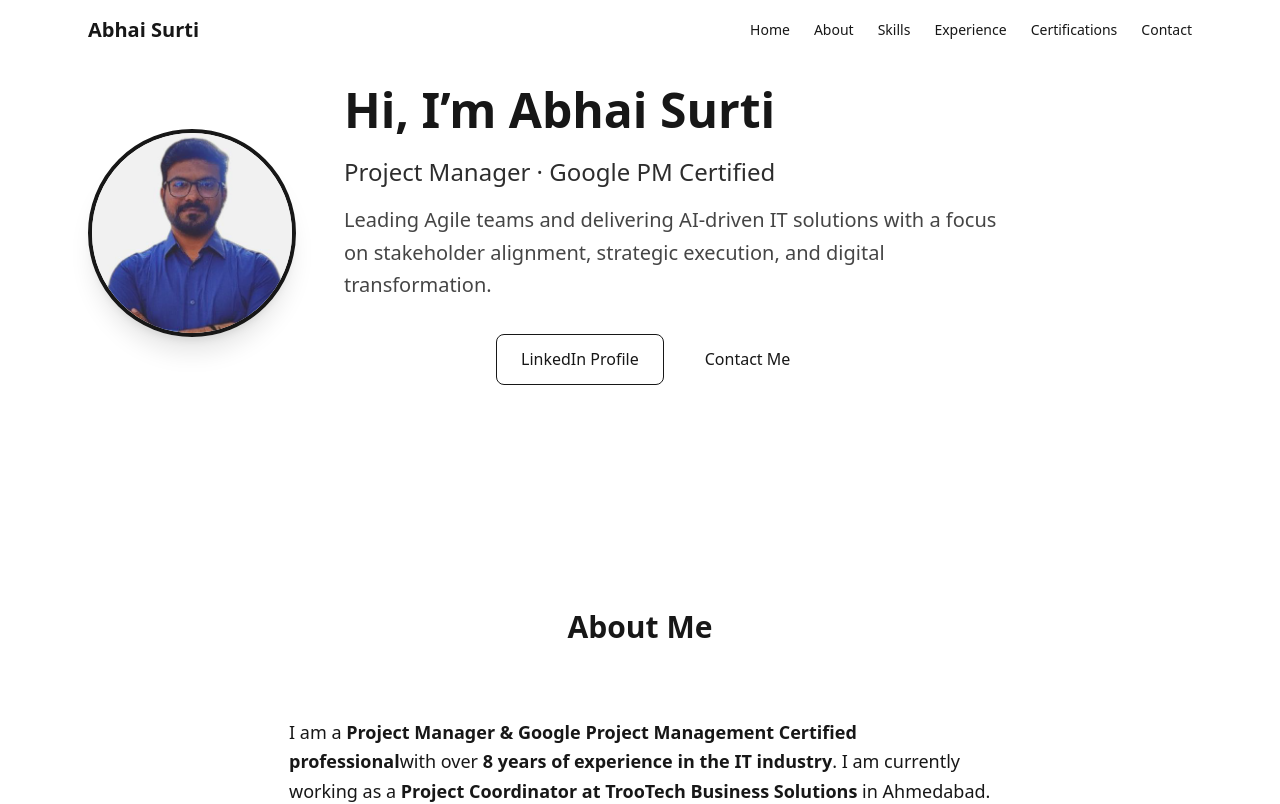
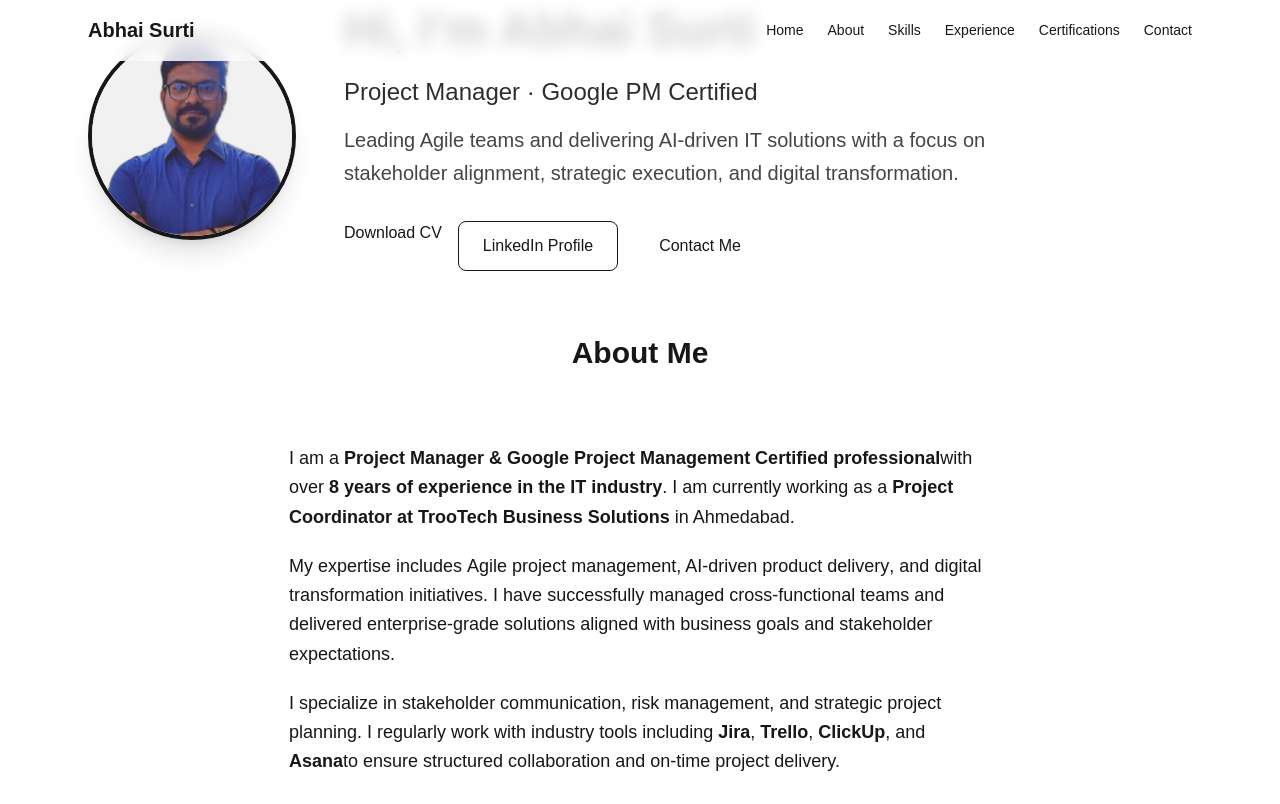
Before and after one commit to surtiabhai007-cmyk/abhai-portfolio, a Next.js app: page / in a window 1280 px wide. Shown: the top 804 px of the page. Built offline with nearby package versions, Linux system fonts and the light colour scheme.

Commit message:
Update globals.css

```diff
--- a/styles/globals.css
+++ b/styles/globals.css
@@ -1,110 +1 @@
-@import "tailwindcss";
-
-/* Root Theme Variables */
-:root {
-  --background: 255 255 255;
-  --foreground: 23 23 23;
-}
-
-/* Dark Mode Support */
-.dark {
-  --background: 10 10 10;
-  --foreground: 237 237 237;
-  --primary: 96 165 250;
-}
-
-/* Tailwind Theme Mapping */
-@theme inline {
-  --color-background: rgb(var(--background));
-  --color-foreground: rgb(var(--foreground));
-  --color-primary: rgb(var(--primary));
-
-  --font-sans: var(--font-geist-sans);
-  --font-mono: var(--font-geist-mono);
-}
-
-/* Smooth page scrolling */
-html {
-  scroll-behavior: smooth;
-}
-
-/* Global body styling */
-body {
-  background: rgb(var(--background));
-  color: rgb(var(--foreground));
-  font-family: var(--font-geist-sans), system-ui, sans-serif;
-  line-height: 1.6;
-}
-
-/* Better layout consistency */
-* {
-  box-sizing: border-box;
-}
-
-/* Professional text selection */
-::selection {
-  background: rgb(var(--primary));
-  color: #ffffff;
-}
-
-/* Accessibility focus styling */
-:focus-visible {
-  outline: 2px solid rgb(var(--primary));
-  outline-offset: 2px;
-}
-
-/* Hide scrollbar utility */
-.scrollbar-hide::-webkit-scrollbar {
-  display: none;
-}
-
-.scrollbar-hide {
-  -ms-overflow-style: none;
-  scrollbar-width: none;
-}
-
-/* Smooth fade animation (used for sections) */
-@keyframes fadeIn {
-  0% {
-    opacity: 0;
-    transform: translateY(12px);
-  }
-  100% {
-    opacity: 1;
-    transform: translateY(0);
-  }
-}
-
-/* Section animation */
-.animate-fadeIn {
-  animation: fadeIn 0.6s ease-out forwards;
-}
-
-/* Subtle card hover animation (good for project cards) */
-.card-hover {
-  transition: all 0.25s ease;
-}
-
-.card-hover:hover {
-  transform: translateY(-4px);
-  box-shadow: 0 8px 24px rgba(0,0,0,0.08);
-}
-
-/* Professional button styling */
-.btn-primary {
-  background: rgb(var(--primary));
-  color: white;
-  padding: 10px 18px;
-  border-radius: 8px;
-  transition: all 0.2s ease;
-}
-
-.btn-primary:hover {
-  opacity: 0.9;
-}
-
-/* Section spacing for portfolio layout */
-.section-spacing {
-  padding-top: 80px;
-  padding-bottom: 80px;
-}
+@import "tailwindcss"; :root { --background: #ffffff; --foreground: #171717; } @theme inline { --color-background: var(--background); --color-foreground: var(--foreground); --font-sans: var(--font-geist-sans); --font-mono: var(--font-geist-mono); } @media (prefers-color-scheme: dark) { :root { --background: #0a0a0a; --foreground: #ededed; } } html { scroll-behavior: smooth; } body { background: var(--background); color: var(--foreground); font-family: Arial, Helvetica, sans-serif; } /* Hide scrollbar */ .scrollbar-hide::-webkit-scrollbar { display: none; /* Chrome, Safari */ } .scrollbar-hide { -ms-overflow-style: none; /* IE/Edge */ scrollbar-width: none; /* Firefox */ } @keyframes fadeIn { from { opacity: 0; transform: translateY(10px); } to { opacity: 1; transform: translateY(0); } } .animate-fadeIn { animation: fadeIn 0.6s ease-in-out forwards; }
```
